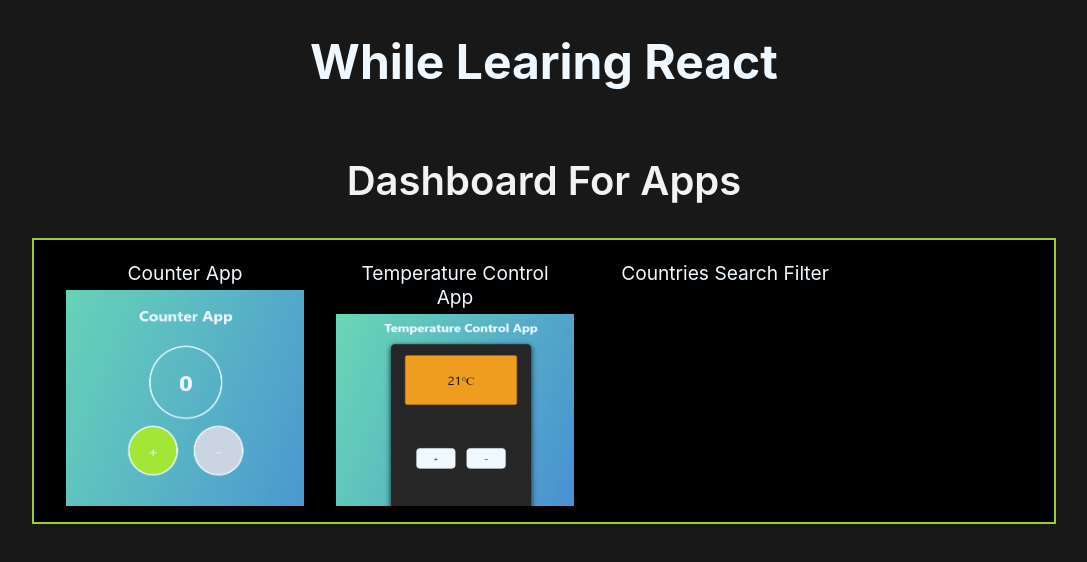
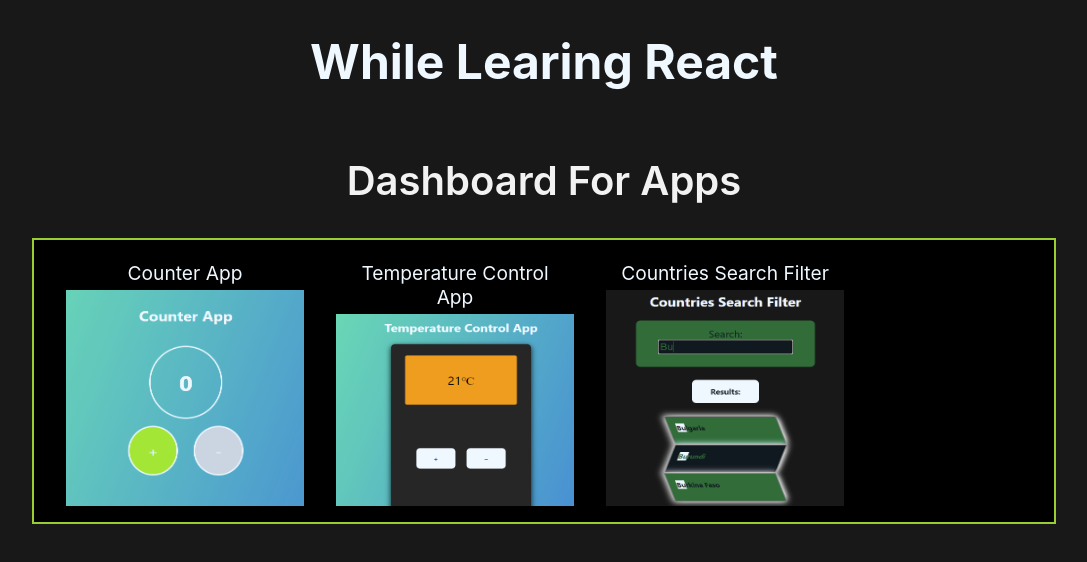
Before and after one commit to alexanderivanov2/While-Learning-React, a React (Create React App) app: page / in a window 1280 px wide. Shown: the top 562 px of the page, without its empty margins (96-1183 px from the left). Built offline with nearby package versions, Linux system fonts and the light colour scheme.

Commit message:
create Country List Item compnent
Create a new component for Country List Item.

```diff
--- /dev/null
+++ b/src/components/countriesSearchFilter/CountryListItem.js
@@ -0,0 +1,13 @@
+import styles from "./CountriesSearchFilter.module.css";
+
+function CountryListItem({country}) {
+    return (
+        <>
+            <li className={styles.countryListItem}>
+                <span className={styles.match}>{country.match}</span>{country.otherPart}
+            </li>
+        </>
+    );
+}
+
+export default CountryListItem;
--- a/src/components/dashboardApps/ProjectsBox.js
+++ b/src/components/dashboardApps/ProjectsBox.js
@@ -2,6 +2,7 @@ import styles from './Dashboard.module.css';
 import { Link } from 'react-router-dom';
 import counterApp from './img/counter-app.png';
 import temperatureControlApp from './img/temperature-control.png';
+import countriesSearchFilter from './img/countries-search-filter.png';
 
 function ProjectsBox() {
     return (
@@ -22,6 +23,7 @@ function ProjectsBox() {
                 <Link to="countries-search-filter">
                     <article className={styles.appContainer}>
                         <p className={styles.appTitle}>Countries Search Filter</p>
+                        <img src={countriesSearchFilter} alt="countries-search-filter" className={styles.appImg}/>
                     </article>
                 </Link>
             </section>
```
Also changed, not shown: src/components/dashboardApps/img/countries-search-filter.png (added).
